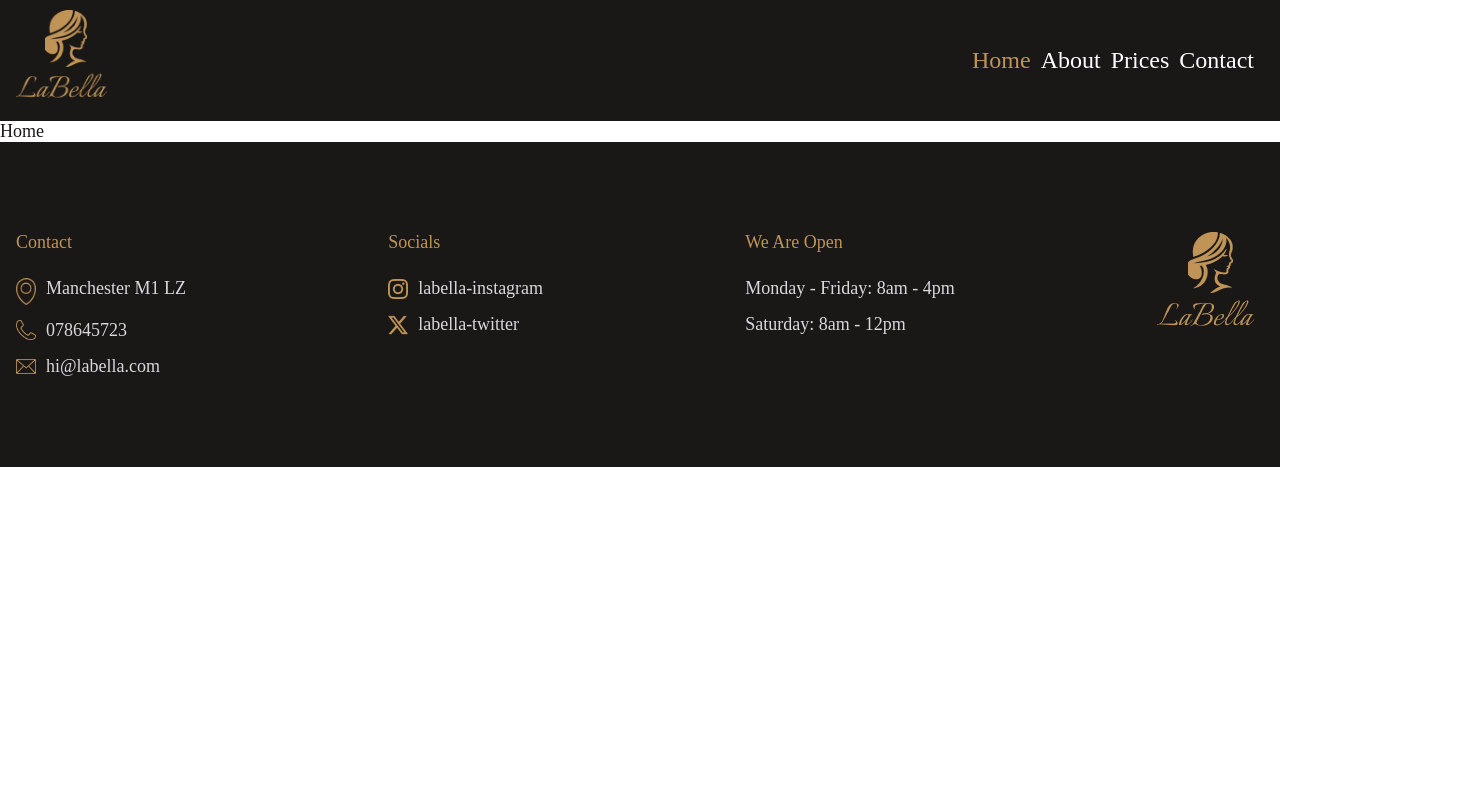
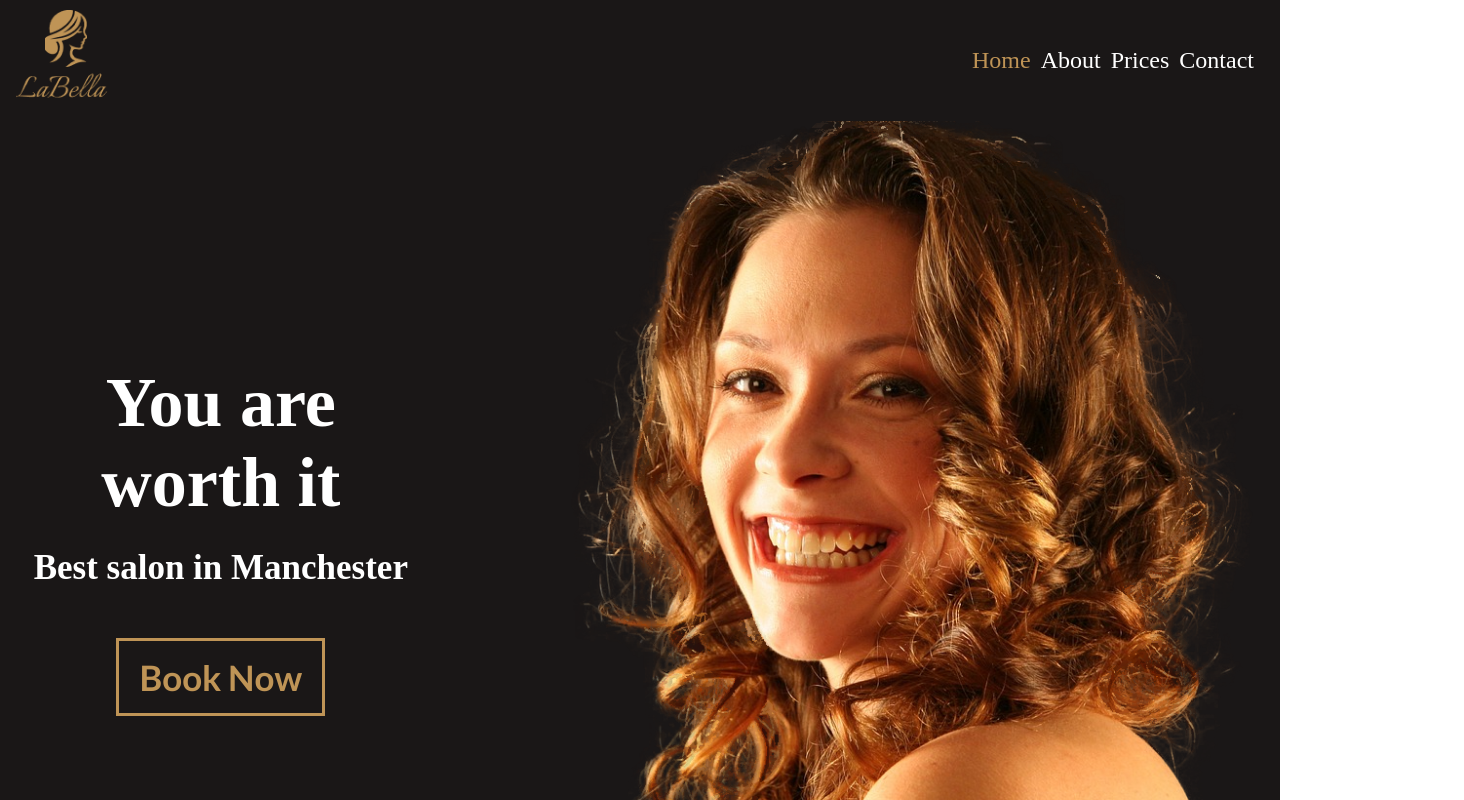
Before and after one commit to tomsky90/labella, a React (Vite) app: page / in a window 1280 px wide. Shown: the top 800 px of the page, 1464 px wide, since content can reach past the window. Built offline with nearby package versions, Linux system fonts and the light colour scheme; a web font is replaced by a local one.

Commit message:
feat: create + style hero section for home page

```diff
--- a/src/base-styles/_mixins.scss
+++ b/src/base-styles/_mixins.scss
@@ -31,6 +31,5 @@
   padding-inline: 16px;
 
   @include view(tablet) {
-    margin-block: 16px;
   }
 }
--- a/src/base-styles/main.scss
+++ b/src/base-styles/main.scss
@@ -8,3 +8,5 @@
 
 @import "../components/NavBar/nav-bar";
 @import "../components/Footer/footer";
+
+@import "../pages/Home/home";
--- a/src/pages/Home/Home.jsx
+++ b/src/pages/Home/Home.jsx
@@ -1,5 +1,23 @@
+import { Link } from "react-router-dom";
+import heroImg from "../../assets/images/woman-684686_1280.png";
+
 const Home = () => {
-  return <div>Home</div>;
+  return (
+    <div className="home">
+      <div className="home__hero">
+        <div className="home__hero-wrapper">
+          <div className="home__hero-text-wrapper">
+            <h1 className="home__hero-heading">You are worth it</h1>
+            <h2 className="home__hero-sub-heading">Best salon in Manchester</h2>
+            <Link className="home__hero-link">Book Now</Link>
+          </div>
+          <div className="home__hero-img-wrapper">
+            <img className="home__hero-img" src={heroImg} alt="smiling women" />
+          </div>
+        </div>
+      </div>
+    </div>
+  );
 };
 
 export default Home;
--- /dev/null
+++ b/src/pages/Home/home.scss
@@ -0,0 +1,95 @@
+.home {
+  background-color: $black;
+  color: $white;
+
+  &__hero-wrapper {
+    position: relative;
+    display: flex;
+    justify-content: space-between;
+    align-items: center;
+    @include container;
+
+    @include view(mobile) {
+      padding-top: 50px;
+      flex-direction: column-reverse;
+    }
+  }
+
+  &__hero-img {
+    width: 100%;
+    transform: translateX(200px);
+
+    @include view(tablet) {
+      transform: translateX(100px);
+    }
+
+    @include view(mobile) {
+      transform: translateX(0px);
+    }
+  }
+
+  &__hero-text-wrapper {
+    position: absolute;
+    width: 32%;
+    text-align: center;
+
+    @include view(mobile) {
+      position: static;
+      width: inherit;
+      margin-top: 50px;
+      margin-bottom: 50px;
+    }
+  }
+
+  &__hero-heading {
+    font-size: 70px;
+    font-weight: bold;
+    margin-bottom: 25px;
+
+    @include view(tablet) {
+      font-size: 40px;
+    }
+    @include view(mobile) {
+      font-size: 30px;
+      margin-bottom: 15px;
+    }
+  }
+
+  &__hero-sub-heading {
+    font-size: 35px;
+    font-weight: bold;
+    margin-bottom: 50px;
+
+    @include view(tablet) {
+      font-size: 20px;
+    }
+    @include view(mobile) {
+      font-size: 16px;
+      margin-bottom: 15px;
+    }
+  }
+
+  &__hero-link {
+    display: inline-block;
+    color: $gold;
+    font-size: 35px;
+    font-weight: bold;
+    font-family: lato;
+    border: 3px solid $gold;
+    padding: 15px 20px;
+    transition: 0.2s ease-in-out;
+
+    &:hover {
+      background-color: $gold;
+      color: $black;
+      scale: 1.1;
+    }
+
+    @include view(tablet) {
+      font-size: 20px;
+    }
+    @include view(mobile) {
+      font-size: 16px;
+    }
+  }
+}
```
